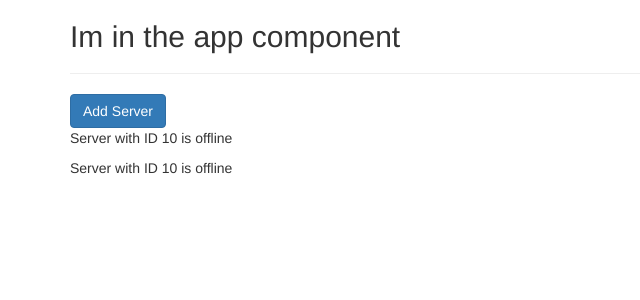
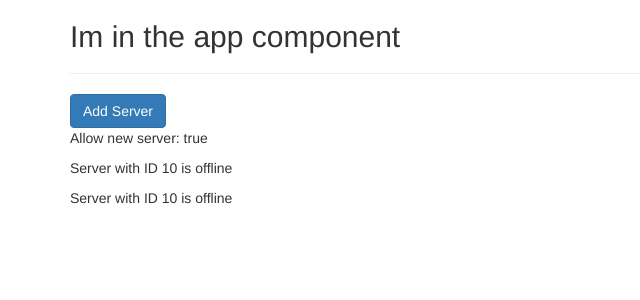
Before and after one commit to kvo189/Angular-Udemy-Course, an Angular app: page / in a window 1280 px wide. Shown: the top 300 px of the page, without its empty margins (0-640 px from the left). Built offline with nearby package versions, Linux system fonts and the light colour scheme.

Commit message:
Add 29. String interpolation vs Property Binding

```diff
--- a/src/app/servers/servers.component.html
+++ b/src/app/servers/servers.component.html
@@ -1,3 +1,4 @@
 <button class="btn btn-primary" [disabled]="!allowNewServer">Add Server</button>
+<p [innerText]="'Allow new server: ' + allowNewServer"></p>
 <app-server></app-server>
 <app-server></app-server>
```
